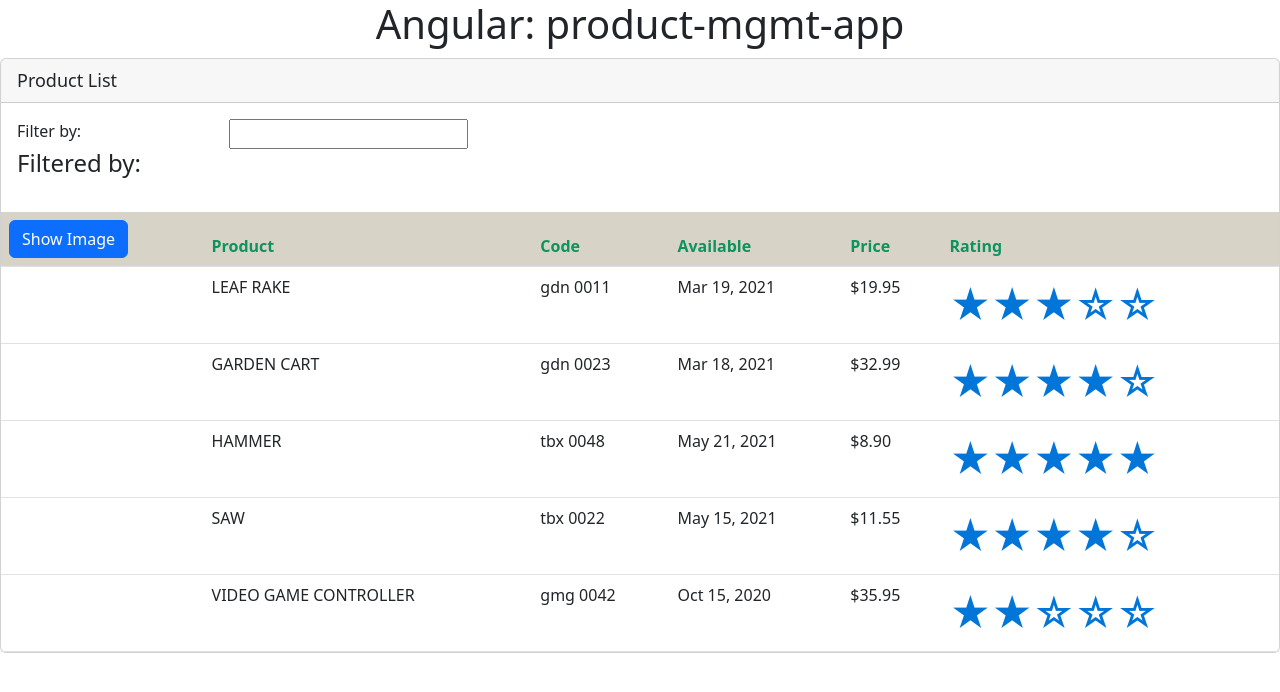
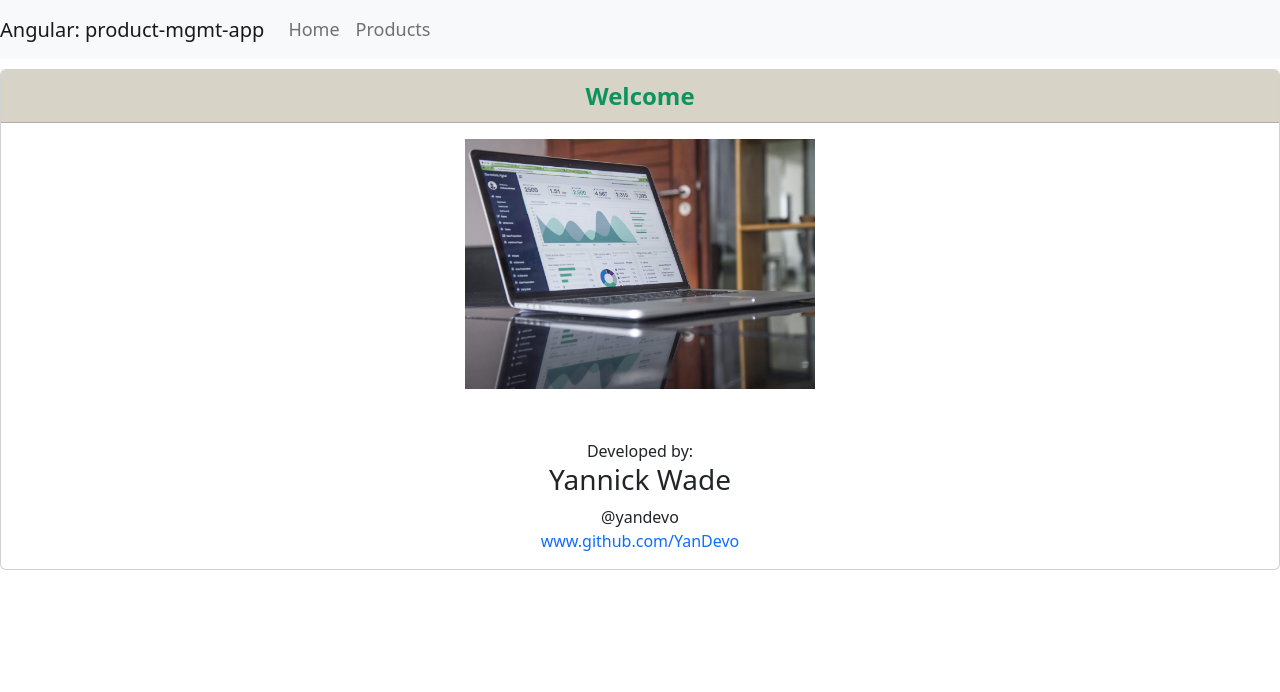
Before and after one commit to YanDevo/angular-prod-mgmt-app, an Angular app in the folder product-mgmt-app/: page /welcome in a window 1280 px wide. Shown: the top 692 px of the page. Built offline with nearby package versions, Linux system fonts and the light colour scheme.

Commit message:
page routing

```diff
--- a/product-mgmt-app/src/app/app.component.html
+++ b/product-mgmt-app/src/app/app.component.html
@@ -1,6 +1,17 @@
-<div style=" text-align:center">
-  <h1>
-    {{title}}
-  </h1>
-</div>
-<app-product-list></app-product-list>
+<nav class="navbar navbar-expand-lg navbar-light bg-light">
+  <a class="navbar-brand" href="#">{{title}}</a>
+  <button class="navbar-toggler" type="button" data-toggle="collapse" data-target="#navbarNav" aria-controls="navbarNav" aria-expanded="false" aria-label="Toggle navigation">
+    <span class="navbar-toggler-icon"></span>
+  </button>
+  <div class="collapse navbar-collapse" id="navbarNav">
+    <ul class="navbar-nav">
+      <li class="nav-item active">
+        <a class="nav-link" routerLink="/welcome">Home <span class="sr-only">(current)</span></a>
+      </li>
+      <li class="nav-item">
+        <a class="nav-link" routerLink="/products">Products</a>
+      </li>
+    </ul>
+  </div>
+</nav>
+<router-outlet></router-outlet>
--- a/product-mgmt-app/src/app/home/welcome/welcome.component.css
+++ b/product-mgmt-app/src/app/home/welcome/welcome.component.css
@@ -0,0 +1,6 @@
+.card-header{
+    color: rgb(14, 147, 94);
+    background-color: rgb(215, 212, 199);
+    font-weight: bold;
+    font-size: 1.5em;
+}
--- a/product-mgmt-app/src/app/home/welcome/welcome.component.html
+++ b/product-mgmt-app/src/app/home/welcome/welcome.component.html
@@ -1,12 +1,11 @@
 <div class="card">
-    <div class="card-header">
+  <div class="card-header text-center" >
     {{pageTitle}}
   </div>
   <div class="card-body">
     <div class="container-fluid">
       <div class="text-center">
-          <img src="./assets/images/logo.jpg"
-               class="img-responsive center-block"
+        <img src="./assets/images/carlos-muza-hpjSkU2UYSU-unsplash.jpg" class="img-responsive center-block"
           style="max-height:300px;padding-bottom:50px" />
       </div>
 
--- /dev/null
+++ b/product-mgmt-app/src/app/products/product-detail/product-detail.component.html
@@ -0,0 +1,5 @@
+<div class="car">
+    <div class="card-header">
+        {{pageTitle}}
+    </div>
+</div>
--- /dev/null
+++ b/product-mgmt-app/src/app/products/product-detail/product-detail.component.ts
@@ -0,0 +1,15 @@
+import { Component, OnInit } from '@angular/core';
+
+@Component({
+  templateUrl: './product-detail.component.html',
+  styleUrls: ['./product-detail.component.css']
+})
+export class ProductDetailComponent implements OnInit {
+  pageTitle: string = "Details"
+
+  constructor() { }
+
+  ngOnInit(): void {
+  }
+
+}
```
Also changed, not shown: product-mgmt-app/src/app/app.module.ts (+11 -1 lines), product-mgmt-app/src/app/products/product-detail/product-detail.component.css (added), product-mgmt-app/src/assets/images/carlos-muza-hpjSkU2UYSU-unsplash.jpg (added), 1 other file (tests, documents, lock files or other folders). Lines whose indentation alone changed are shown as unchanged.
